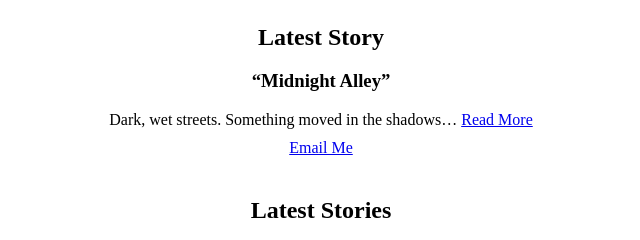
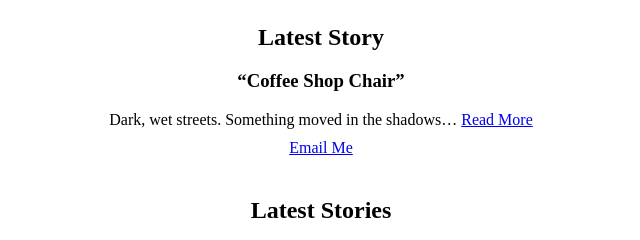
Before and after one commit to DanielEMorris3/Mines, a plain HTML site: page index.html in a window 1280 px wide. Shown: the part 733-973 px from the top of the page, 319-959 px from the left. Drawn offline with Linux system fonts and the light colour scheme.

Commit message:
Update latest story title from 'Midnight Alley' to 'Coffee Shop Chair'

```diff
--- a/index.html
+++ b/index.html
@@ -25,7 +25,7 @@
 
 <div style="text-align:center; margin-top: 30px;">
     <h2>Latest Story</h2>
-    <h3>“Midnight Alley”</h3>
+    <h3>“Coffee Shop Chair”</h3>
     <p style="max-width: 600px; margin: 0 auto;">
         Dark, wet streets. Something moved in the shadows…
         <a href="stories/midnight-alley.html">Read More</a>
```
